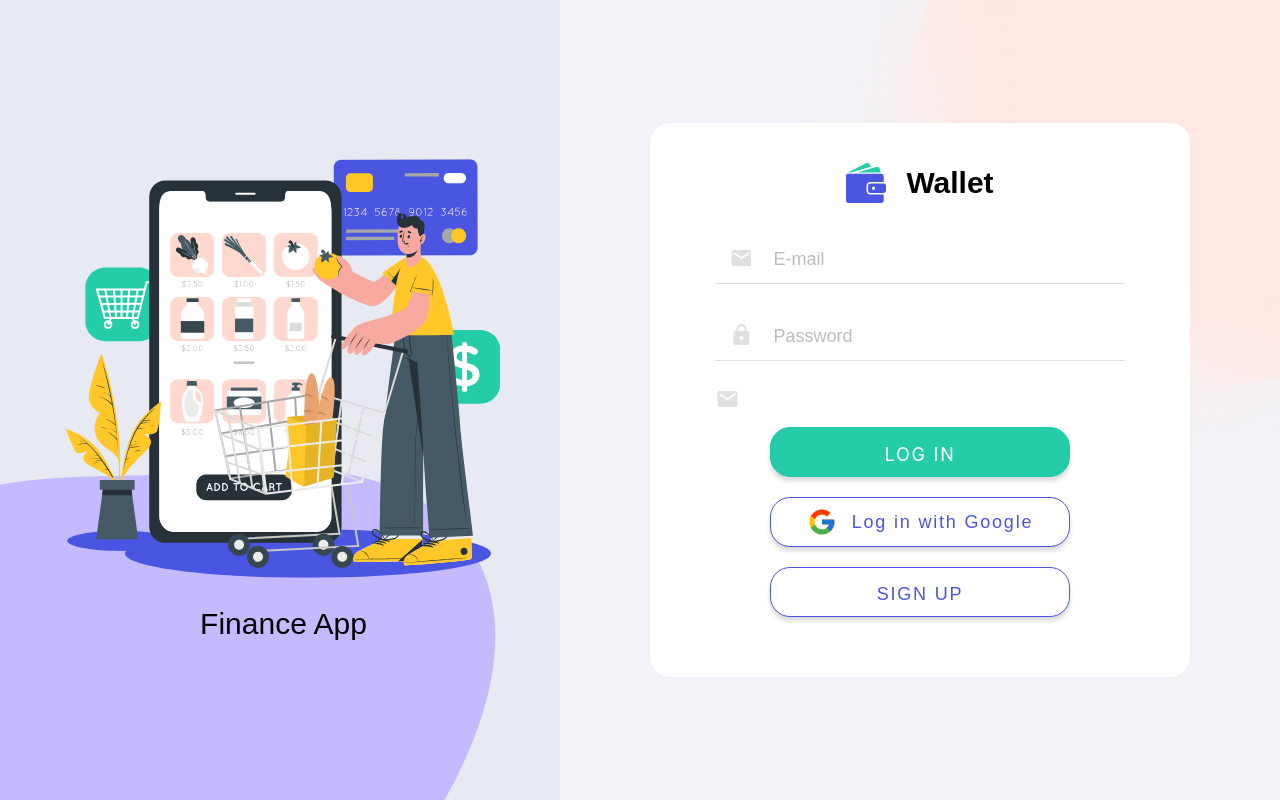
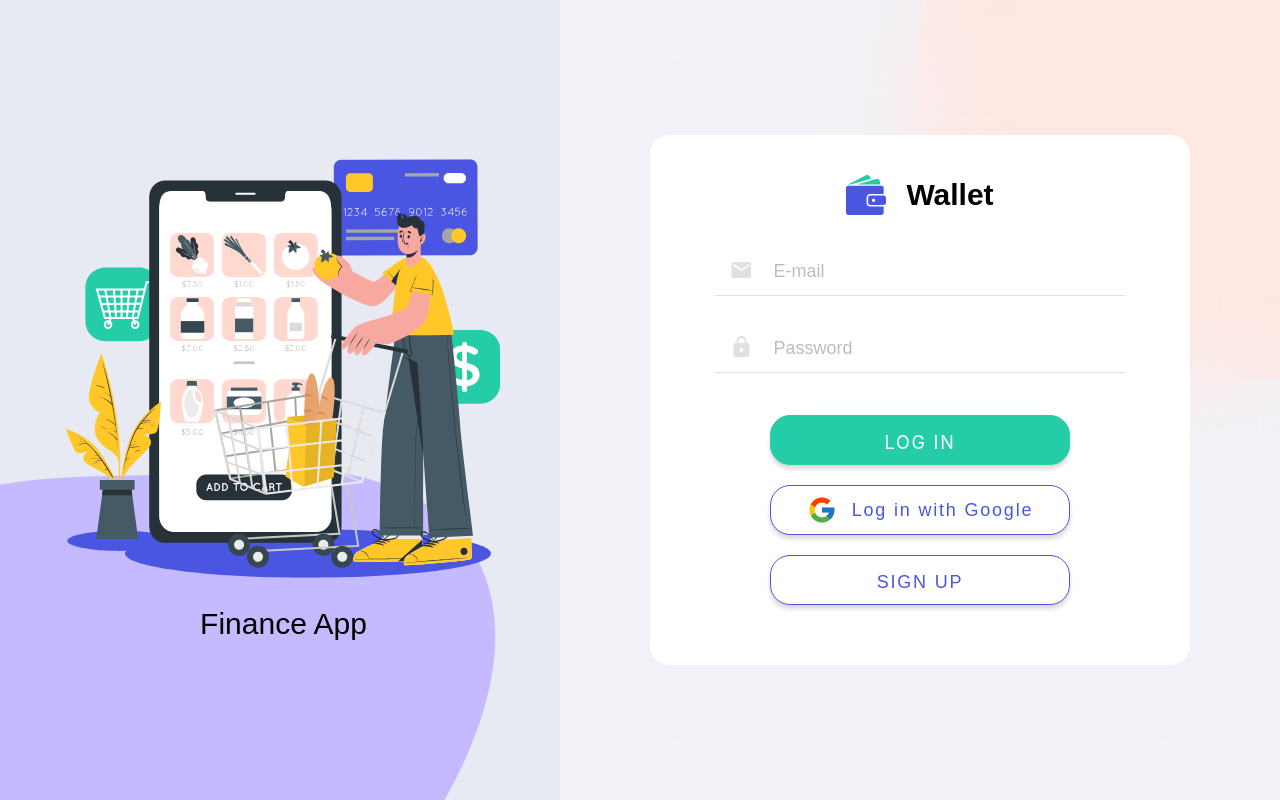
Before and after one commit to Zhekager/wallet_frontend, a React (Create React App) app: page / in a window 1280 px wide. Built offline with nearby package versions, Linux system fonts and the light colour scheme.

Commit message:
delete icon

```diff
--- a/src/components/AuthForms/LoginForm/LoginForm.js
+++ b/src/components/AuthForms/LoginForm/LoginForm.js
@@ -65,7 +65,6 @@ export default function LoginForm() {
             placeholder="Password"
             className={styles.Field}
           />
-          <IconEmail />
           <Button
             type="submit"
             disabled={!isValid && !dirty}
```
